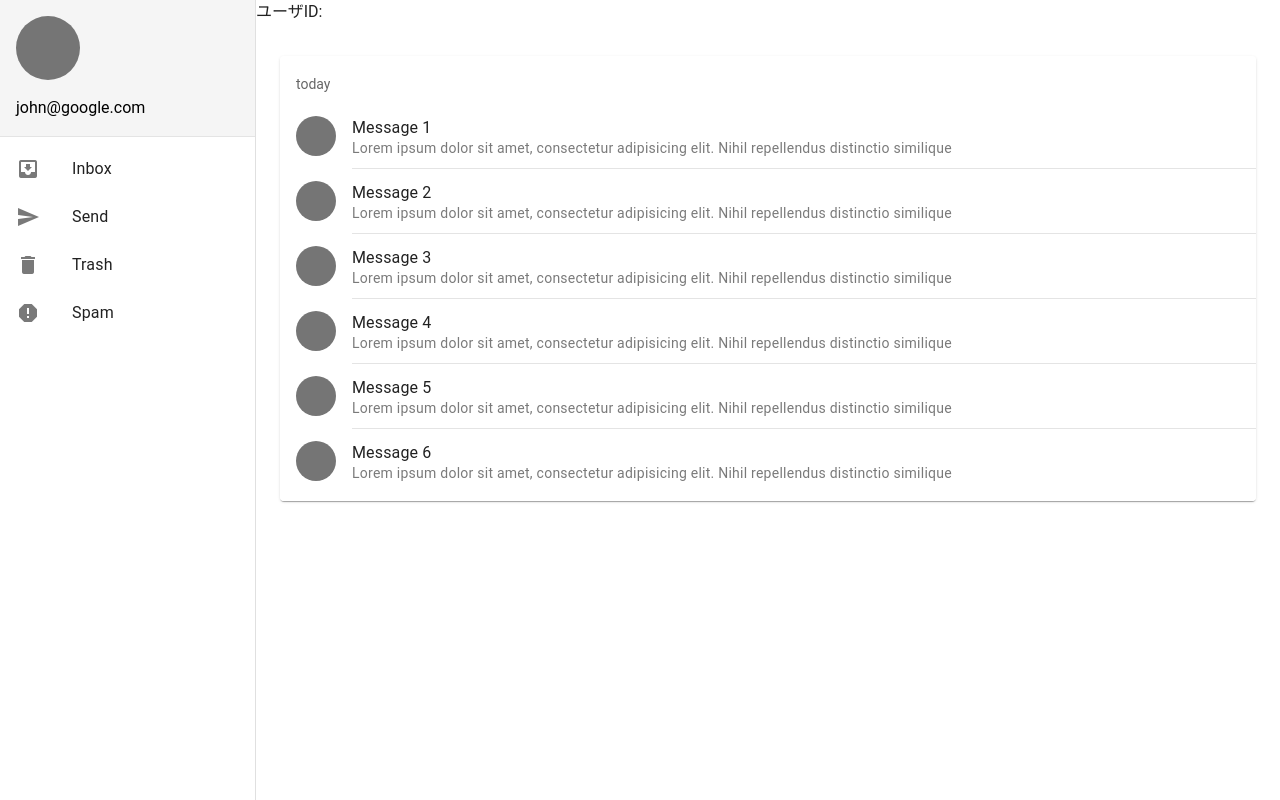
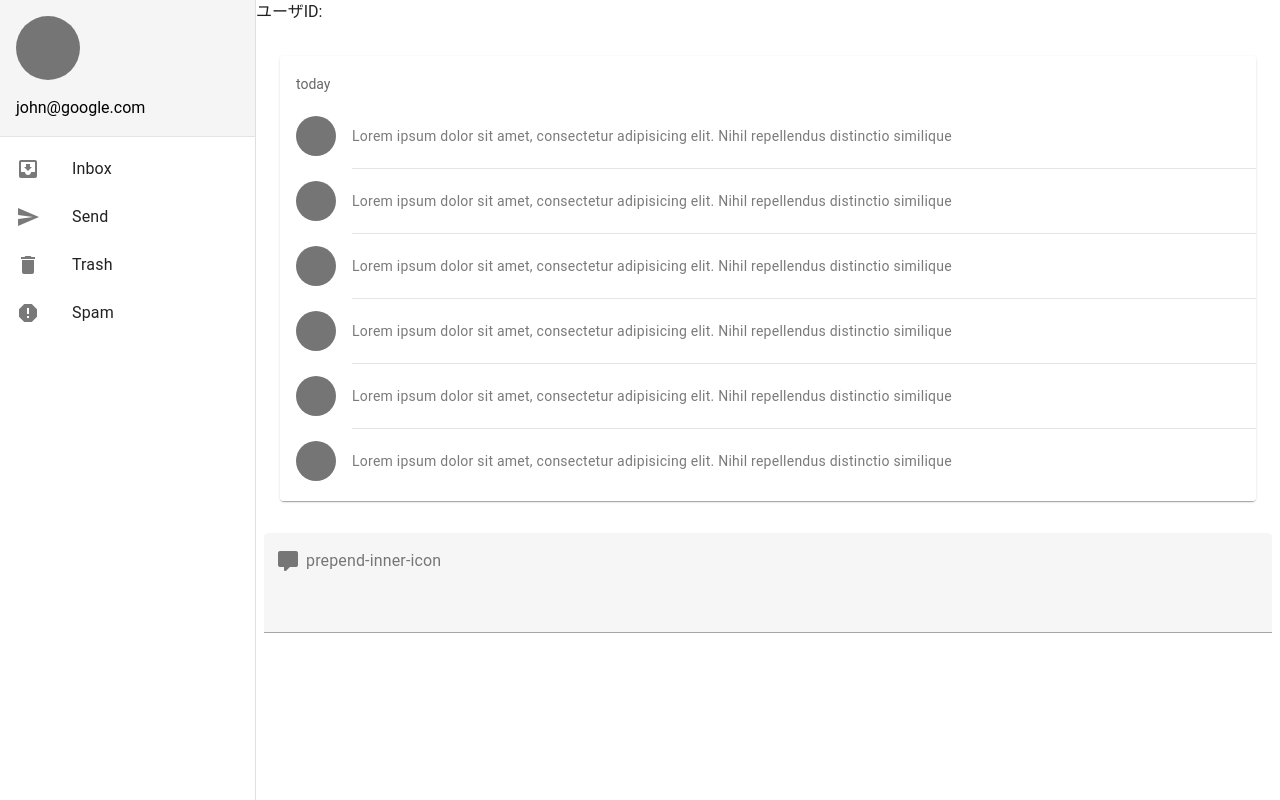
Before and after one commit to kannna5296/vue-chat-sample, a Vue app: page /chat in a window 1280 px wide. Built offline with nearby package versions, Linux system fonts and the light colour scheme.

Commit message:
入力欄追加

```diff
--- a/src/components/pages/ChatBoard.vue
+++ b/src/components/pages/ChatBoard.vue
@@ -24,9 +24,7 @@ const userId = route.query.user_id;
                     <v-avatar color="grey-darken-1"></v-avatar>
                   </template>
 
-                  <v-list-item-title>Message {{ n }}</v-list-item-title>
-
-                  <v-list-item-subtitle>
+                  <v-list-item-subtitle class="message">
                     Lorem ipsum dolor sit amet, consectetur adipisicing elit.
                     Nihil repellendus distinctio similique
                   </v-list-item-subtitle>
@@ -43,5 +41,18 @@ const userId = route.query.user_id;
         </v-col>
       </v-row>
     </v-container>
+    <v-textarea
+      prepend-inner-icon="mdi-comment"
+      class="mx-2"
+      label="prepend-inner-icon"
+      rows="3"
+      auto-grow
+    ></v-textarea>
   </v-main>
 </template>
+
+<style scoped>
+.message {
+  text-align: left;
+}
+</style>
```
